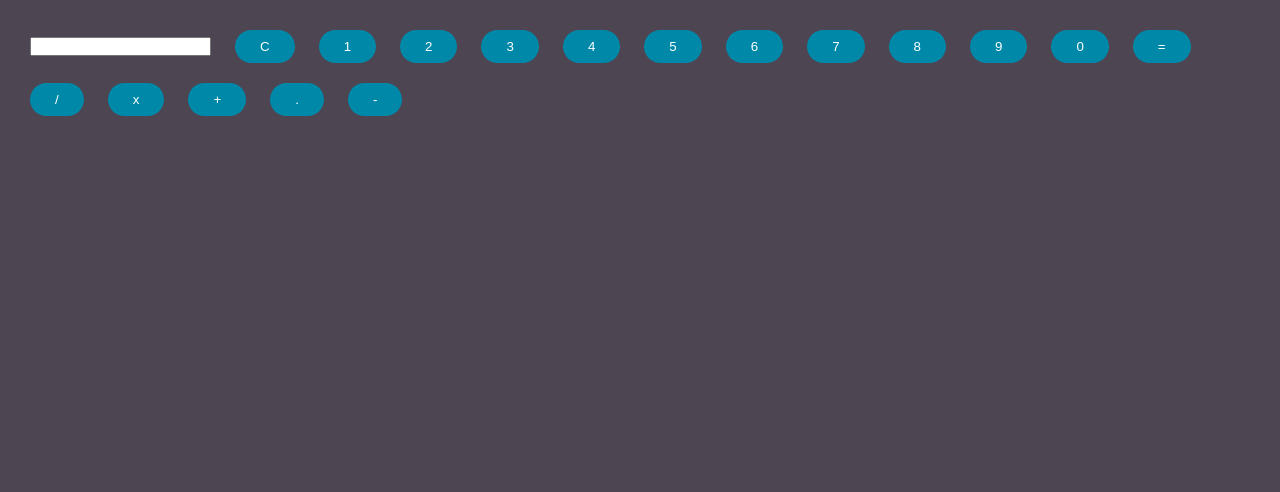
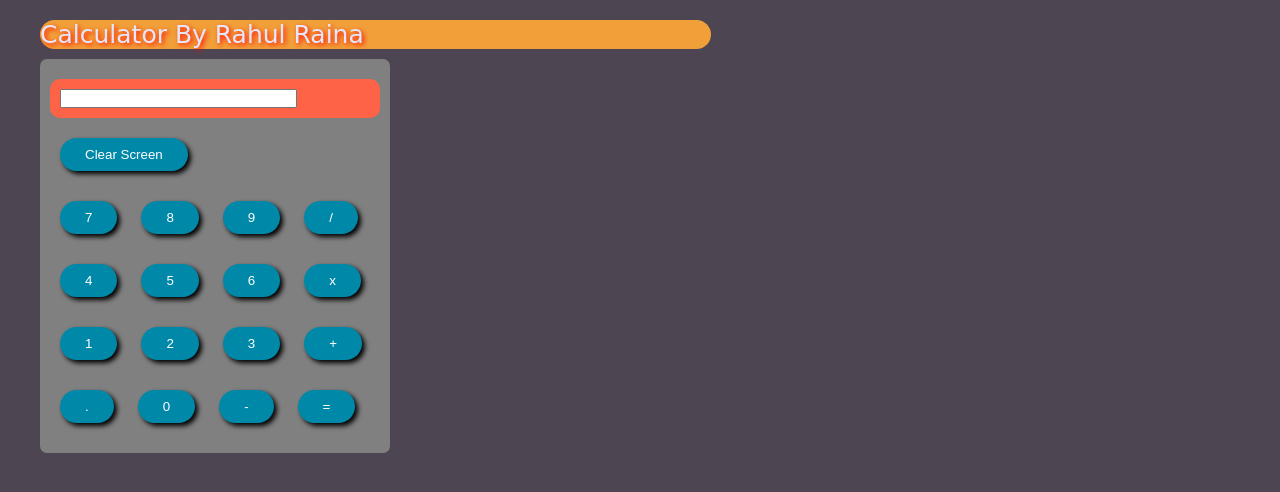
Before and after one commit to rahulraina711/calculator, a plain HTML site: page calculator.html in a window 1280 px wide. Drawn offline with Linux system fonts and the light colour scheme; a web font is replaced by a local one.

Commit message:
a beautiful calculator :alien:

```diff
--- a/calculator.html
+++ b/calculator.html
@@ -7,24 +7,40 @@
     <link rel="stylesheet" href="style.css" >
 </head>
 <body>
-    <input type="text" id="result"/>
-    <button value="c" onclick="clr()">C</button>
-    <button value="1" onclick="dis('1')">1</button>
-    <button value="2" onclick="dis('2')">2</button>
-    <button value="3" onclick="dis('3')">3</button>
-    <button value="4" onclick="dis('4')">4</button>
-    <button value="5" onclick="dis('5')">5</button>
-    <button value="6" onclick="dis('6')">6</button>
-    <button value="7" onclick="dis('7')">7</button>
-    <button value="8" onclick="dis('8')">8</button>
-    <button value="9" onclick="dis('9')">9</button>
-    <button value="0" onclick="dis('0')">0</button>
-    <button value="=" onclick="solve()">=</button>
-    <button value="/" onclick="dis('/')">/</button>
-    <button value="*" onclick="dis('*')">x</button>
-    <button value="+" onclick="dis('+')">+</button>
-    <button value="." onclick="dis('.')">.</button>
-    <button value="-" onclick="dis('-')">-</button>
+    <div class="calculator">
+        <div class="my_name">Calculator By Rahul Raina</div>
+        <div class="calculator_card">
+            <div class="display">
+                <input type="text" id="result"/ size="27"></div>
+                <div class="row0"><button value="c" onclick="clr()">Clear Screen</button></div>
+                <div class="row1">
+                    <button value="7" onclick="dis('7')">7</button>
+                    <button value="8" onclick="dis('8')">8</button>
+                    <button value="9" onclick="dis('9')">9</button>
+                    <button value="/" onclick="dis('/')">/</button></div>
+                <div class="row2">
+                    <button value="4" onclick="dis('7')">4</button>
+                    <button value="5" onclick="dis('8')">5</button>
+                    <button value="6" onclick="dis('9')">6</button>
+                    <button value="*" onclick="dis('*')">x</button></div>
+
+                <div class="row3">
+                    <button value="1" onclick="dis('1')">1</button>
+                    <button value="2" onclick="dis('2')">2</button>
+                    <button value="3" onclick="dis('3')">3</button>
+                    <button value="+" onclick="dis('+')">+</button></div>
+
+                <div class="row4">
+                    <button value="." onclick="dis('.')"> . </button>
+                    <button value="0" onclick="dis('0')"> 0 </button>
+                    <button value="-" onclick="dis('-')"> - </button>
+                    <button value="=" onclick="solve()"> = </button>
+                </div>
+            </div>
+        </div>
+
+    </div>
+
 
 
  <script src="index.js"></script>
--- a/style.css
+++ b/style.css
@@ -1,3 +1,5 @@
+@import url('https://fonts.googleapis.com/css2?family=Potta+One&display=swap');
+
 * {
     margin: 10px;
     padding: 0;
@@ -11,22 +13,32 @@ body {
 
 }
 
-.calculator_display {
-    background-color: #a171ee;
-    border: none;
-    color: white;
-    padding: 15px 32px;
-    text-align: right;
-
-    font-size: 16px;
+.my_name {
+    color: lavender;
+    text-shadow: 2px 2px 5px red;
+    background-color: #f1a039;
+    width: 55%;
+    font-size: 25px;
+    font-family: 'Potta One', cursive;
+    border-radius: 15px;
 }
 
-.calculator_keys {
-    display: flex;
+.calculator_card {
+    border-radius: 7px;
+    padding-top: 10px;
+    padding-bottom: 10px;
+    background-color: grey;
+    width : 350px;
+    box-shadow: 5px;
+}
+
+.display{
+    border-radius: 10px;
+    background-color: tomato;
+
    }
 
-
-button {
+.row0 button {
     color: white;
     border-radius: 50px;
     background-color: rgba(0, 136, 169, 1);
@@ -36,7 +48,52 @@ button {
     transition: all 0.3s ease 0s;
 }
 
+.row1 button {
+    color: white;
+    border-radius: 50px;
+    background-color: rgba(0, 136, 169, 1);
+    padding: 9px 25px;
+    border: none;
+    cursor: pointer;
+    transition: all 0.3s ease 0s;
+}
+
+.row2 button {
+    color: white;
+    border-radius: 50px;
+    background-color: rgba(0, 136, 169, 1);
+    padding: 9px 25px;
+    border: none;
+    cursor: pointer;
+    transition: all 0.3s ease 0s;
+}
+
+.row3 button {
+    color: white;
+    border-radius: 50px;
+    background-color: rgba(0, 136, 169, 1);
+    padding: 9px 25px;
+    border: none;
+    cursor: pointer;
+    transition: all 0.3s ease 0s;
+}
+
+.row4 button {
+    color: white;
+    border-radius: 50px;
+    background-color: rgba(0, 136, 169, 1);
+    padding: 9px 25px;
+    border: none;
+    cursor: pointer;
+    transition: all 0.3s ease 0s;
+
+}
+
+button{
+    box-shadow: 3px 3px 5px black;
+}
 button:hover {
+
     color: white;
     background-color: rgba(0, 111, 169, 0.2);
 }
```
